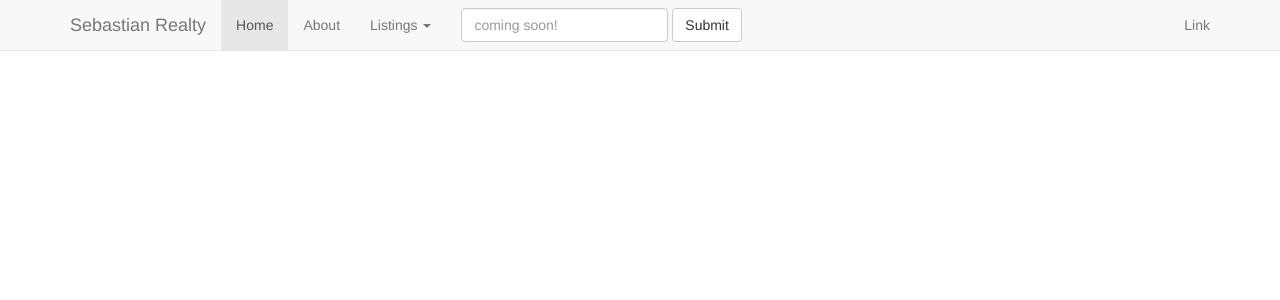
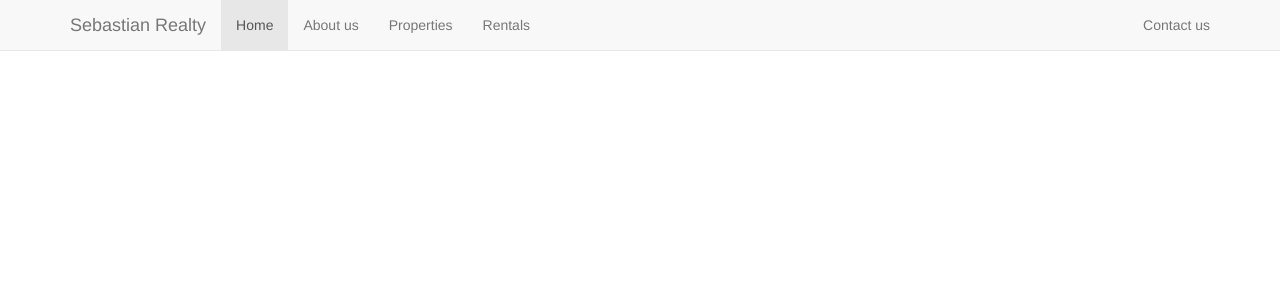
Before and after one commit to Macaroni25/SebastianRealtyInc, a PHP site: page / in a window 1280 px wide. Shown: the top 300 px of the page. Run offline with PHP 8.4, Linux system fonts and the light colour scheme; some libraries are stand-ins or nearby versions.

Commit message:
navbar labels

```diff
--- a/index.php
+++ b/index.php
@@ -28,23 +28,12 @@
     <div class="collapse navbar-collapse" id="bs-example-navbar-collapse-1">
       <ul class="nav navbar-nav">
         <li class="active"><a href="#">Home<span class="sr-only">(current)</span></a></li>
-        <li><a href="#">About</a></li>
-        <li class="dropdown">
-          <a href="#" class="dropdown-toggle" data-toggle="dropdown" role="button" aria-haspopup="true" aria-expanded="false">Listings <span class="caret"></span></a>
-          <ul class="dropdown-menu">
-            <li><a href="#">Properties</a></li>
-            <li><a href="#">Rentals</a></li>
-          </ul>
-        </li>
+        <li><a href="#">About us</a></li>
+        <li><a href="#">Properties</a></li>
+        <li><a href="#">Rentals</a></li>
       </ul>
-      <form class="navbar-form navbar-left" role="search">
-        <div class="form-group">
-          <input type="text" class="form-control" placeholder="coming soon!">
-        </div>
-        <button type="submit" class="btn btn-default">Submit</button>
-      </form>
       <ul class="nav navbar-nav navbar-right">
-        <li><a href="#">Link</a></li>
+        <li><a href="#">Contact us</a></li>
       </ul>
     </div><!-- /.navbar-collapse -->
   </div><!-- /.container-fluid -->
```
